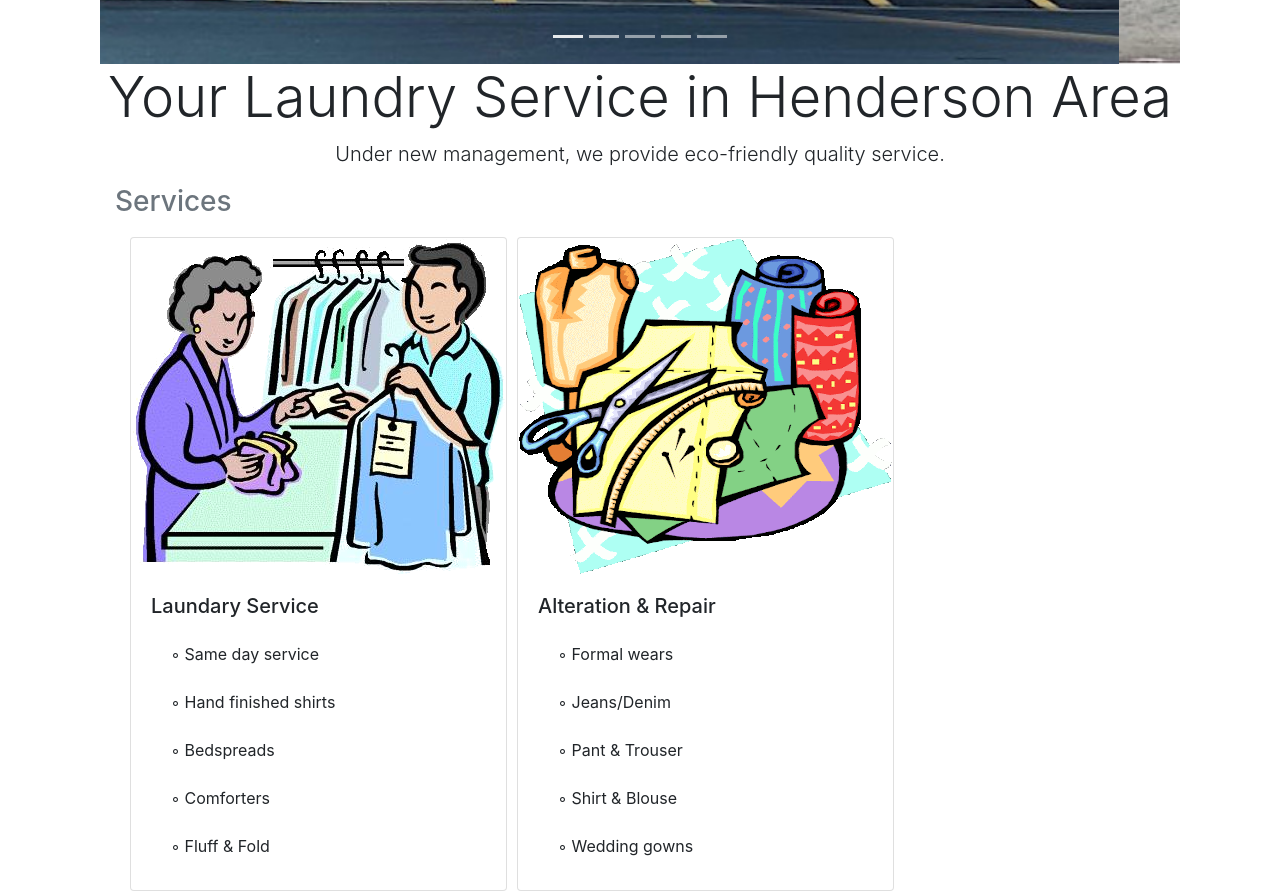
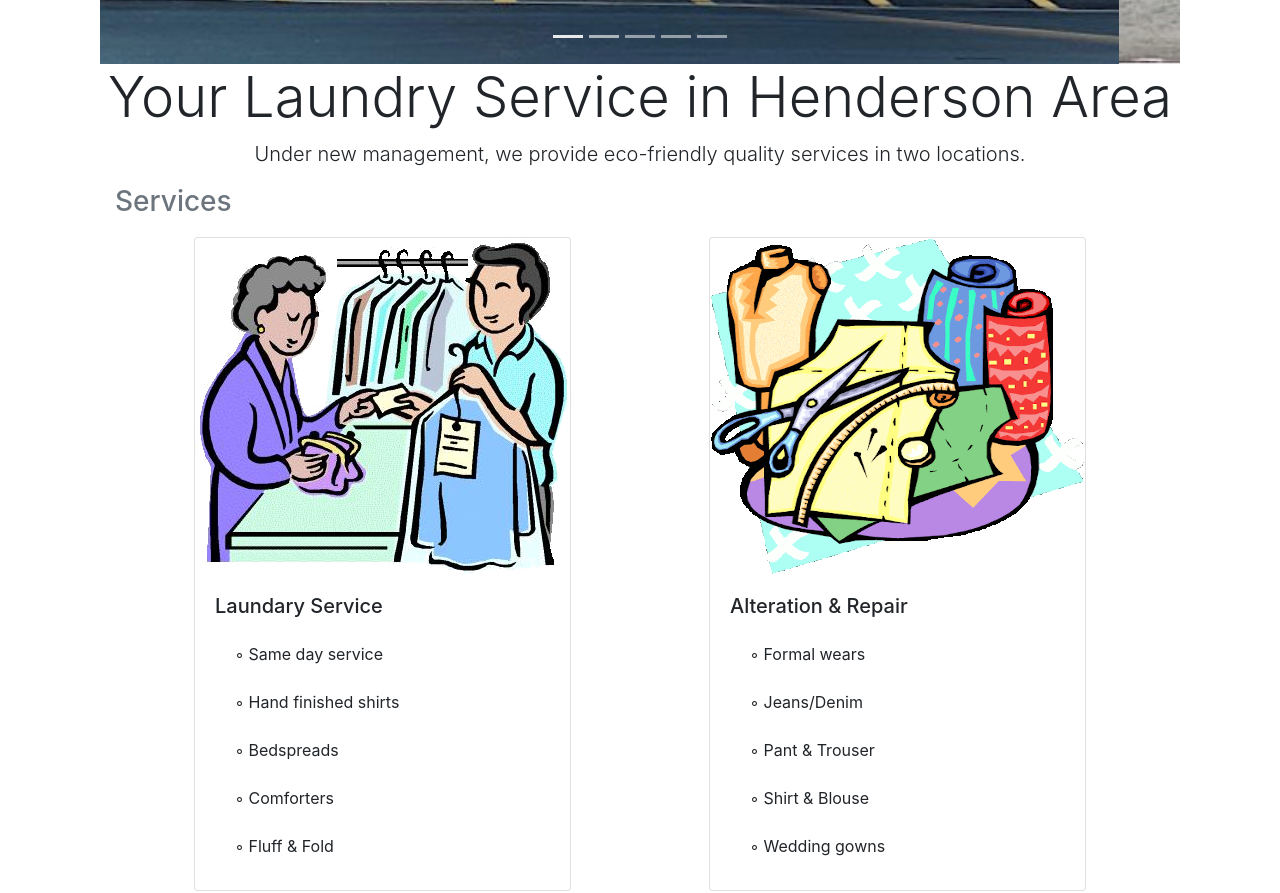
Before and after one commit to kennytro/ijumun_static, a plain HTML site: page index.html in a window 1280 px wide. Shown: the part 880-1773 px from the top of the page. Drawn offline with nearby package versions, Linux system fonts and the light colour scheme; some packages are replaced by stand-ins of ours.

Commit message:
Center around cards.

```diff
--- a/index.html
+++ b/index.html
@@ -69,11 +69,11 @@
             </div>
 
             <h2 class="display-4 center-text">Your Laundry Service in Henderson Area</h2>
-            <p class="lead center-text">Under new management, we provide eco-friendly quality service.</p>
+            <p class="lead center-text">Under new management, we provide eco-friendly quality services in two locations.</p>
 
             <div id="services" class="container">
                 <h3 class="text-muted">Services</h3>
-                <div class="row" style="padding: 10px; margin: auto;">
+                <div class="row justify-content-around" style="padding: 10px; margin: auto;">
                     <div class="card">
                         <img class="card-img-top" src="img/service-1.png" atl="cleaning"></img>
                         <div class="card-body">
```
